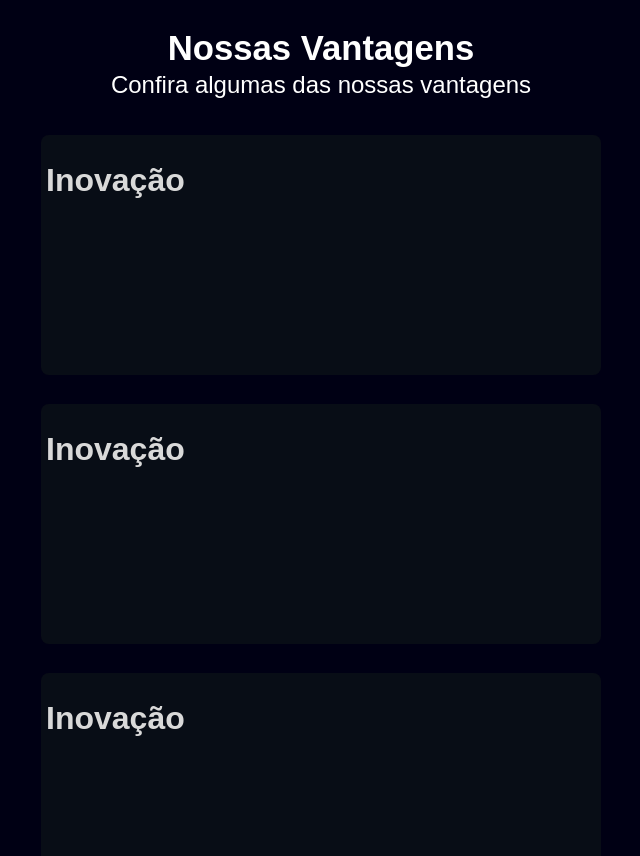
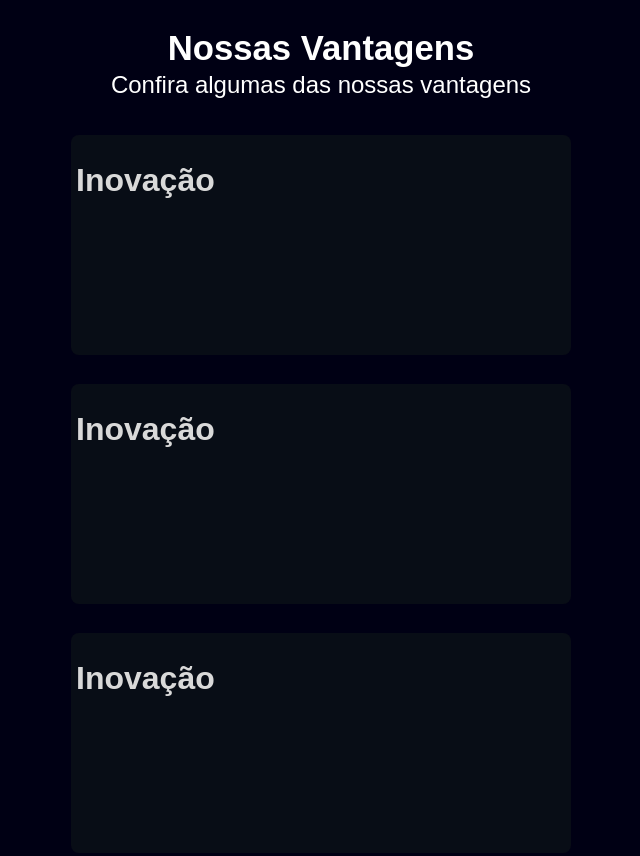
Before and after one commit to Fromjoga/amvoxstore, a plain HTML site: page apps/index.html in a window 768 px wide. Shown: the part 1800-2656 px from the top of the page, without its empty margins (63-703 px from the left). Drawn offline with nearby package versions, Linux system fonts and the light colour scheme; a script that the page names is missing.

Commit message:
Update style.css

```diff
--- a/apps/style.css
+++ b/apps/style.css
@@ -529,12 +529,12 @@ nav h2 {
   }
 
   .abc2 {
-    flex: 1 0 70%;
+    flex: 1 0 60%;
   }
 
   .table3 {
-    min-width: 560px;
-    min-height: 240px;
+    min-width: 500px;
+    min-height: 220px;
     margin-right: 8px;
     margin-left: 8px;
     margin-bottom: 17px;
```
